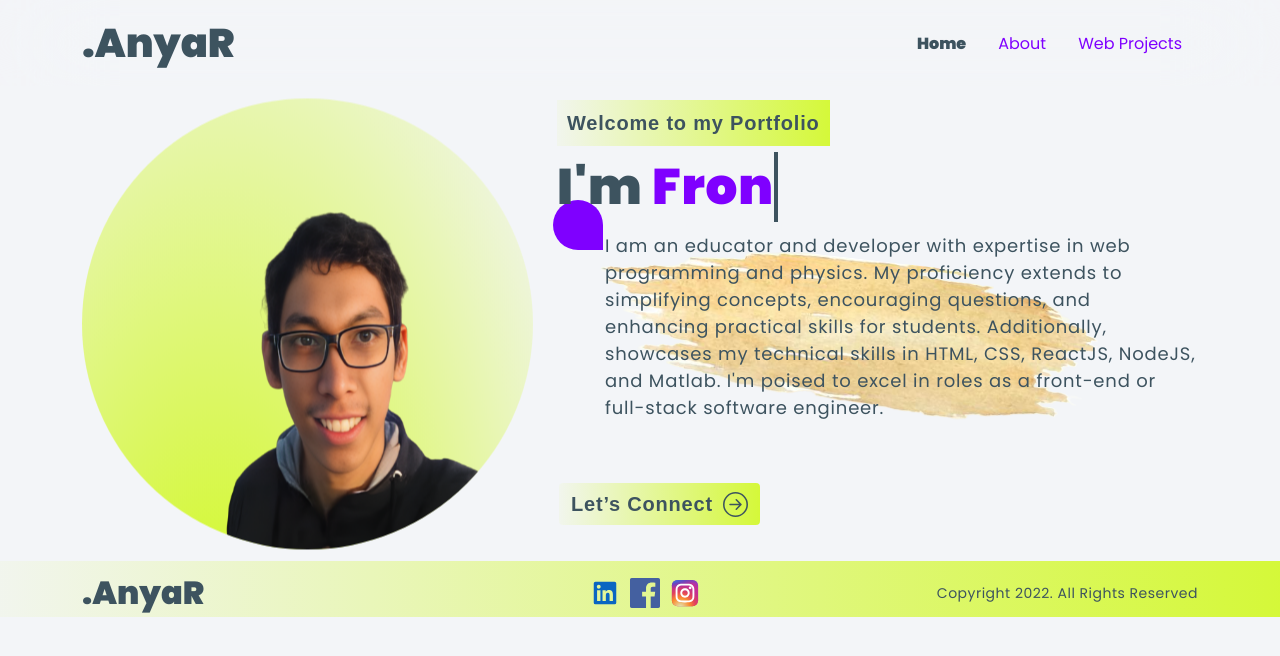
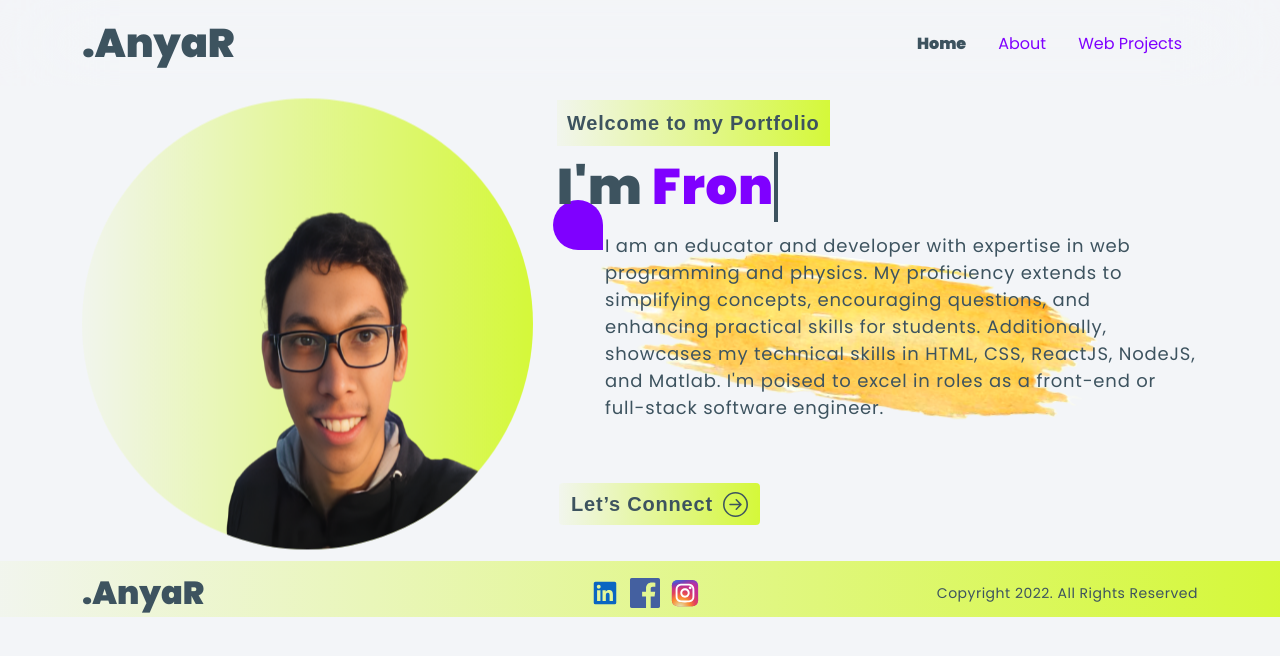
Before and after one commit to kalmipa21/My-Portfolio, a React (Create React App) app: page / in a window 1280 px wide. Shown: the top 656 px of the page. Built offline with nearby package versions, Linux system fonts and the light colour scheme.

Commit message:
change saturation and background img on home page

```diff
--- a/src/assets/css/main.css
+++ b/src/assets/css/main.css
@@ -99,6 +99,7 @@ a:hover {
   background-repeat: no-repeat;
   background-position: center;
   background-size: contain;
+  filter: saturate(200%);
   animation: banner 6s linear infinite;
 }
 @keyframes banner {
@@ -166,8 +167,8 @@ a:hover {
   background: #3d535f;
   color: linear-gradient(
     90.21deg,
-    rgb(243, 245, 248, 1) -5.91%,
-    rgb(204, 249, 2) 130.58%
+    rgb(243, 245, 248, 1) -10%,
+    rgb(204, 249, 2) 90%
   );
   border-color: #f3f5f8;
 }
@@ -187,10 +188,10 @@ a:hover {
   border-radius: 50%;
   position: relative;
   border-radius: 50%;
-  background-image: radial-gradient(
-    farthest-corner at 30% 150%,
-    rgb(204, 249, 2),
-    rgb(243, 245, 248)
+  background: linear-gradient(
+    90.21deg,
+    rgb(243, 245, 248, 1) -5.91%,
+    rgb(204, 249, 2) 130.58%
   );
 }
 .imgBanner {
```
